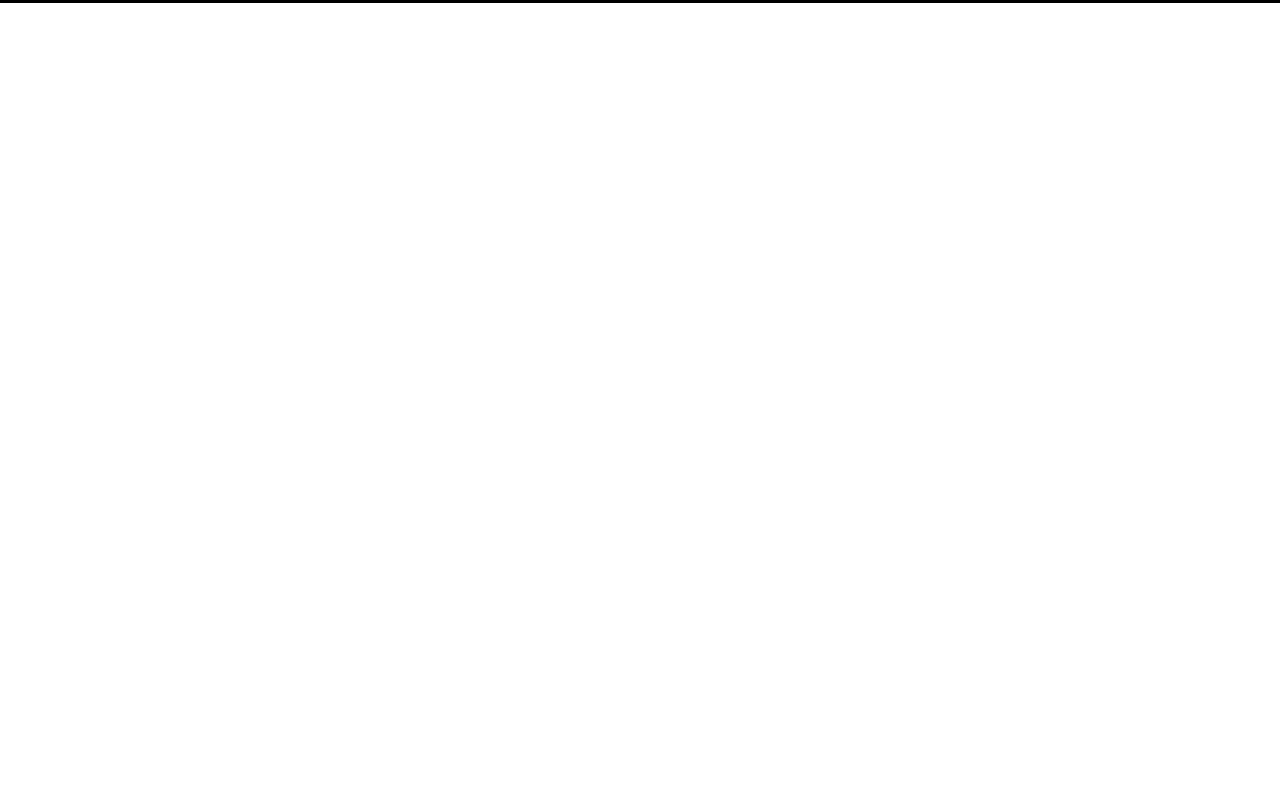
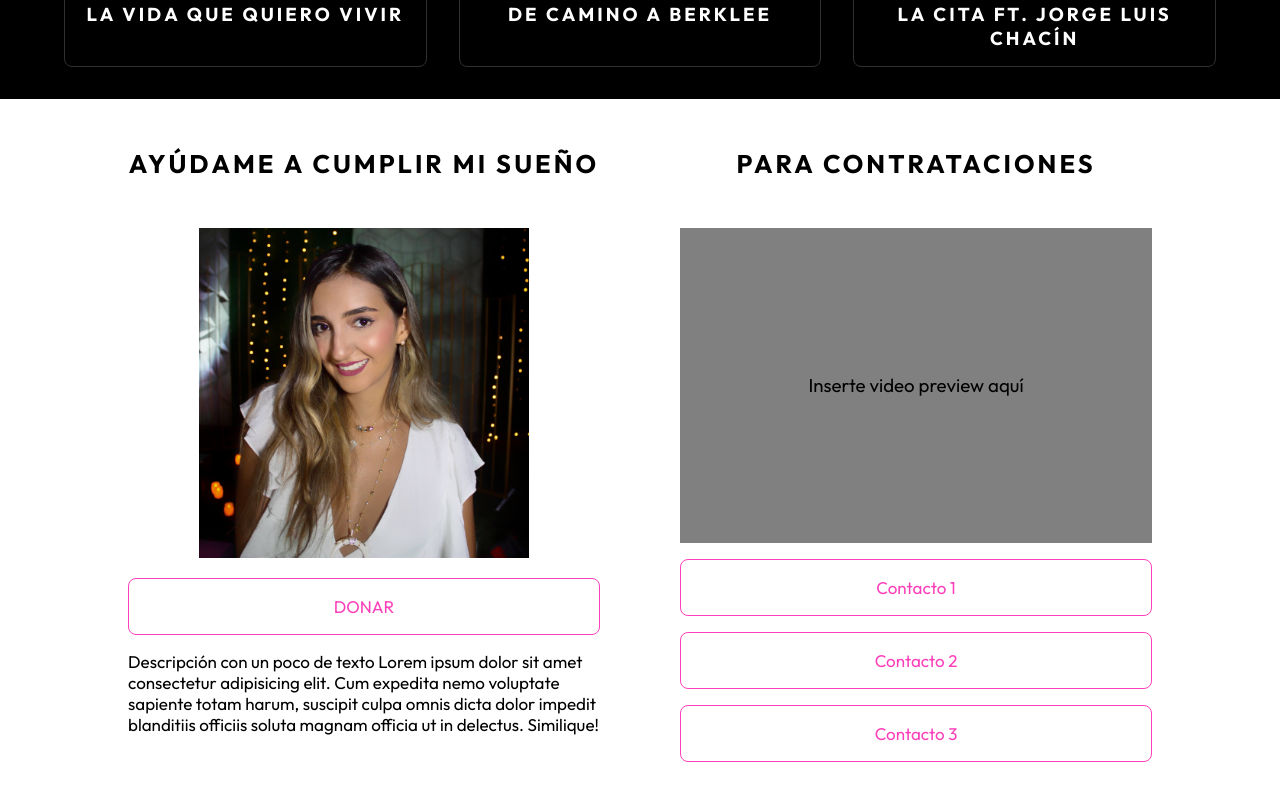
Before and after one commit to maartou/manuserrano, a Next.js app: page / in a window 1280 px wide. Shown: the part 1994-2794 px from the top of the page. Before the commit the page ends 1997 px from the top, so only its background shows below. Built offline with nearby package versions, Linux system fonts and the light colour scheme; a web font is replaced by a local one.

Commit message:
Agregando sección de contacto y gofoundme

```diff
--- a/components/about/About.module.scss
+++ b/components/about/About.module.scss
@@ -80,6 +80,10 @@ $transition: all 400ms ease;
 
 @media all and (min-width: 1280px) {
 
+    .about_section {
+        padding: 3rem 0;
+    }
+
     .container {
         width: 75%;
         place-items: center;
--- a/components/multimedia/Multimedia.module.scss
+++ b/components/multimedia/Multimedia.module.scss
@@ -77,6 +77,10 @@
 // Monitores
 @media screen and (min-width: 1680px) {
 
+    .section {
+        padding: 6rem 0;
+    }
+
     .video {
         height: 350px;
     }
--- /dev/null
+++ b/components/recaudaciones/Recaudaciones.jsx
@@ -0,0 +1,49 @@
+import style from "./Recaudaciones.module.scss";
+import Image from "next/image";
+import manu from "../../public/img/manu_about.jpg";
+import { AiOutlineInstagram } from "react-icons/ai";
+
+
+const Recaudaciones = () => {
+  return (
+    <section className={style.section}>
+      <div className={style.container}>
+
+        <div className={style.gofound_container}>
+          <h3>Ayúdame a cumplir mi sueño</h3>
+          <div className={style.foto}>
+            <Image src={manu} alt="Manuela Serrano" />
+          </div>
+          <a
+            href="https://www.gofundme.com/f/5z27ck-camino-a-berklee-college-of-music"
+            target="_blank"
+            rel="noreferrer"
+          >
+            Donar
+          </a>
+          <p>
+            Descripción con un poco de texto Lorem ipsum dolor sit amet
+            consectetur adipisicing elit. Cum expedita nemo voluptate sapiente
+            totam harum, suscipit culpa omnis dicta dolor impedit blanditiis
+            officiis soluta magnam officia ut in delectus. Similique!
+          </p>
+        </div>
+
+        <div className={style.contact}>
+          <h3>Para contrataciones</h3>
+          <div className={style.video}>
+            <p>Inserte video preview aquí</p>
+          </div>
+
+          <div className={style.permalinks}>
+            <a href="#"> Contacto 1 </a>
+            <a href="#"> Contacto 2 </a>
+            <a href="#"> Contacto 3 </a>
+          </div>
+        </div>
+      </div>
+    </section>
+  );
+};
+
+export default Recaudaciones;
--- /dev/null
+++ b/components/recaudaciones/Recaudaciones.module.scss
@@ -0,0 +1,127 @@
+$primary: #fc40ba;
+$transition: all 400ms ease;
+
+.section {
+  margin: 3rem 0;
+}
+
+.container {
+  width: 90%;
+  margin: 0 auto;
+
+  display: grid;
+  grid-template-columns: 1fr;
+  gap: 2rem;
+
+  h3 {
+    text-transform: uppercase;
+    letter-spacing: 3px;
+    text-align: center;
+    font-size: 1.5em;
+  }
+}
+
+.gofound_container {
+  display: flex;
+  flex-direction: column;
+  gap: 1rem;
+
+  a {
+    font-size: 1em;
+    color: $primary;
+    border: 1px solid $primary;
+    padding: 1em;
+    text-align: center;
+    text-transform: uppercase;
+    font-weight: 400;
+    border-radius: 8px;
+    transition: $transition;
+    &:hover {
+      background: $primary;
+      color: white;
+      border-color: transparent;
+    }
+  }
+
+  p {
+    font-size: 1em;
+  }
+}
+
+.contact {
+  display: flex;
+  flex-direction: column;
+  gap: 1rem;
+}
+
+.video {
+  width: 100%;
+  height: 315px;
+  background: gray;
+  display: flex;
+  justify-content: center;
+  align-items: center;
+
+  p {
+    font-size: 1.1em;
+  }
+}
+
+.permalinks {
+  display: flex;
+  flex-direction: column;
+  gap: 1rem;
+
+  a {
+    font-size: 1em;
+    text-align: center;
+    padding: 1em;
+    color: $primary;
+    border: 1px solid $primary;
+    border-radius: 8px;
+    transition: $transition;
+    &:hover {
+      background: $primary;
+      color: white;
+      border-color: transparent;
+    }
+  }
+}
+
+// Tablets
+@media screen and (min-width: 768px) {
+  .container {
+    font-size: 20px;
+  }
+
+  .foto {
+    width: 70%;
+    margin: 0 auto;
+  }
+}
+
+// Laptops
+@media screen and (min-width: 1024px) {
+  .container {
+    font-size: 17px;
+    width: 80%;
+    grid-template-columns: 1fr 1fr;
+    gap: 5rem;
+
+    h3 {
+        margin-bottom: 2rem;
+    }
+  }
+}
+
+// Monitores
+@media screen and (min-width: 1680px) {
+  .section {
+    padding: 4rem 0;
+  }
+  .container {
+    width: 75%;
+    font-size: 19px;
+    gap: 7rem;
+  }
+}
--- a/pages/index.jsx
+++ b/pages/index.jsx
@@ -4,6 +4,7 @@ import Header from "../components/header/Header";
 import Hero from "../components/hero/Hero";
 import About from "../components/about/About";
 import Multimedia from "../components/multimedia/Multimedia";
+import Recaudaciones from "../components/recaudaciones/Recaudaciones";
 
 export default function Home() {
   return (
@@ -17,6 +18,7 @@ export default function Home() {
         <Hero />
         <About />
         <Multimedia />
+        <Recaudaciones />
       </main>
     </>
   );
--- a/styles/globals.css
+++ b/styles/globals.css
@@ -4,6 +4,10 @@
   margin: 0;
   padding: 0;
   box-sizing: border-box;
+}
+
+html {
+  scroll-behavior: smooth;
 }
 
 a {
```
